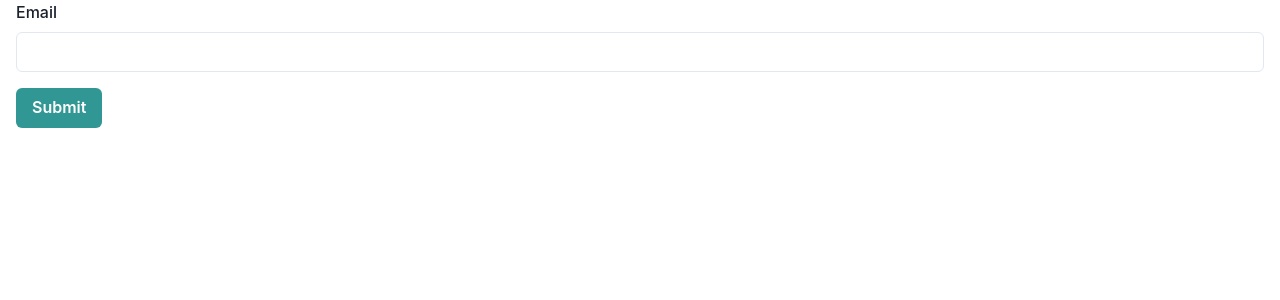
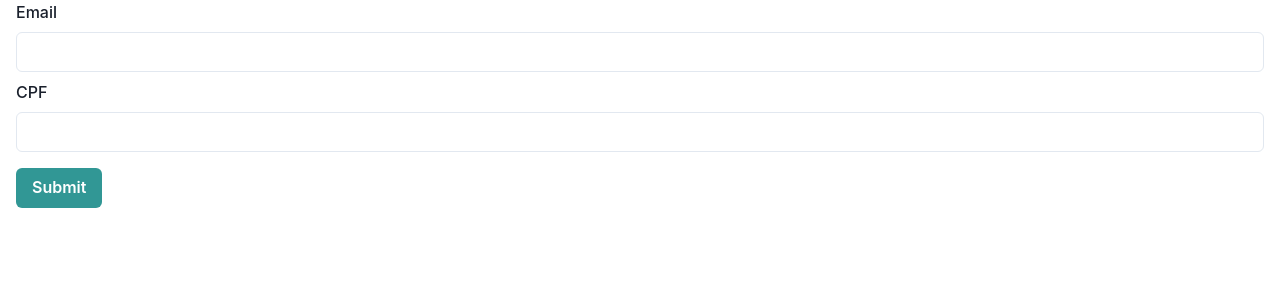
Before and after one commit to jewel0647/nextjs-boilerplate-advanced, a Next.js app: page / in a window 1280 px wide. Shown: the top 300 px of the page. Built offline with nearby package versions, Linux system fonts and the light colour scheme.

Commit message:
add support for masked inputs

```diff
--- a/next.config.js
+++ b/next.config.js
@@ -1,6 +1,6 @@
 /** @type {import('next').NextConfig} */
 const nextConfig = {
-  reactStrictMode: true,
+  reactStrictMode: false,
 };
 
 module.exports = nextConfig;
--- a/package.json
+++ b/package.json
@@ -20,6 +20,7 @@
     "react": "17.0.2",
     "react-dom": "17.0.2",
     "react-hook-form": "^7.29.0",
+    "react-input-mask": "^2.0.4",
     "react-table": "^7.7.0",
     "yup": "^0.32.11"
   },
@@ -29,6 +30,7 @@
     "@types/node": "17.0.23",
     "@types/react": "17.0.43",
     "@types/react-dom": "17.0.14",
+    "@types/react-input-mask": "^3.0.1",
     "@types/react-table": "^7.7.10",
     "@typescript-eslint/eslint-plugin": "^5.17.0",
     "@typescript-eslint/parser": "^5.17.0",
--- a/src/components/forms/InputText/InputText.tsx
+++ b/src/components/forms/InputText/InputText.tsx
@@ -4,17 +4,22 @@ import {
   FormHelperText,
   FormLabel,
   Input,
+  InputProps,
 } from "@chakra-ui/react";
 import { Control, useController } from "react-hook-form";
+import InputMask, { Props as InputMaskProps } from "react-input-mask";
+import { ChangeEvent } from "react";
 
 type Props = {
   label: string;
   name: string;
   control: Control<any>;
   helperText?: string;
-};
+  mask?: string;
+} & InputProps &
+  Partial<InputMaskProps>;
 
-function InputText({ label, name, control, helperText }: Props) {
+function InputText({ label, name, control, helperText, mask, ...rest }: Props) {
   const {
     field: { onChange, onBlur, value, ref },
     fieldState: { invalid, error },
@@ -26,15 +31,29 @@ function InputText({ label, name, control, helperText }: Props) {
   return (
     <FormControl isInvalid={invalid}>
       <FormLabel htmlFor={name}>{label}</FormLabel>
+      {mask ? (
+        <InputMask
+          mask={mask}
+          value={value}
+          onChange={(event: ChangeEvent<HTMLInputElement>) => {
+            onChange(event.target.value.replace(/[^\d]/g, ""));
+          }}
+          onBlur={onBlur}
+        >
+          {() => <Input ref={ref} isInvalid={invalid} {...rest} />}
+        </InputMask>
+      ) : (
         <Input
           id={name}
           ref={ref}
-        type="email"
           value={value}
           onChange={onChange}
           onBlur={onBlur}
           isInvalid={invalid}
+          {...rest}
         />
+      )}
+
       {invalid ? (
         <FormErrorMessage>{error?.message}</FormErrorMessage>
       ) : (
--- a/src/examples/ExampleForm/ExampleForm.tsx
+++ b/src/examples/ExampleForm/ExampleForm.tsx
@@ -6,6 +6,7 @@ import { Button } from "@chakra-ui/react";
 
 export type FormValues = {
   email: string;
+  cpf: string;
 };
 
 type Props = {
@@ -21,12 +22,19 @@ function ExampleForm({ onSubmit }: Props) {
     resolver: yupResolver(schema),
     defaultValues: {
       email: "",
+      cpf: "",
     },
   });
 
   return (
     <form onSubmit={handleSubmit(onSubmit)}>
-      <InputText label="Email" name="email" control={control} />
+      <InputText type="email" label="Email" name="email" control={control} />
+      <InputText
+        mask="999.999.999-99"
+        label="CPF"
+        name="cpf"
+        control={control}
+      />
       <Button mt={2} colorScheme="teal" isLoading={isSubmitting} type="submit">
         Submit
       </Button>
--- a/src/examples/ExampleForm/schema.ts
+++ b/src/examples/ExampleForm/schema.ts
@@ -2,6 +2,7 @@ import * as yup from "yup";
 
 const schema = yup.object({
   email: yup.string().email().required(),
+  cpf: yup.string().required(),
 });
 
 export default schema;
```
Also changed, not shown: .eslintrc.json, 1 other file (tests, documents, lock files or other folders). Lines whose indentation alone changed are shown as unchanged.
